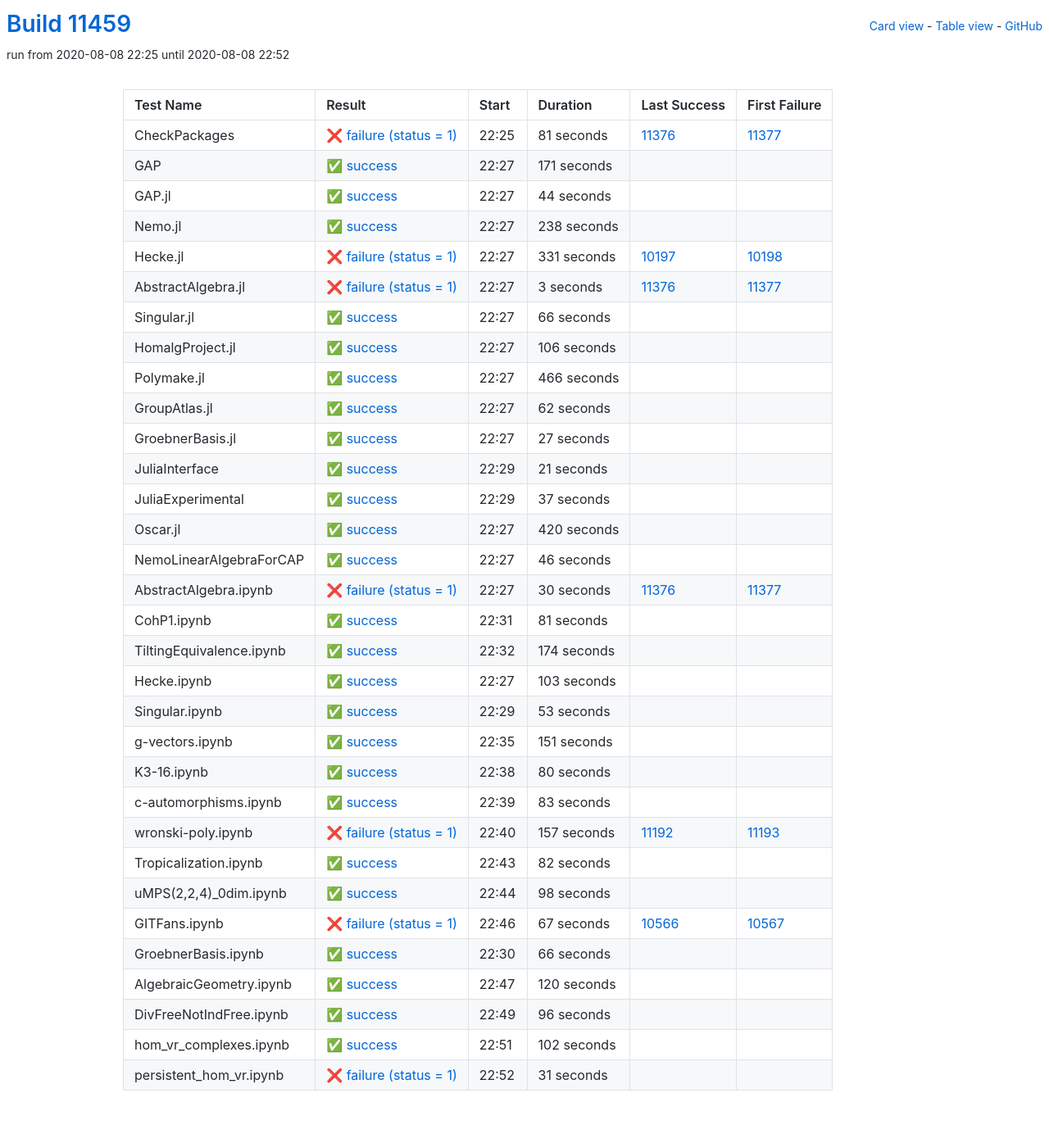
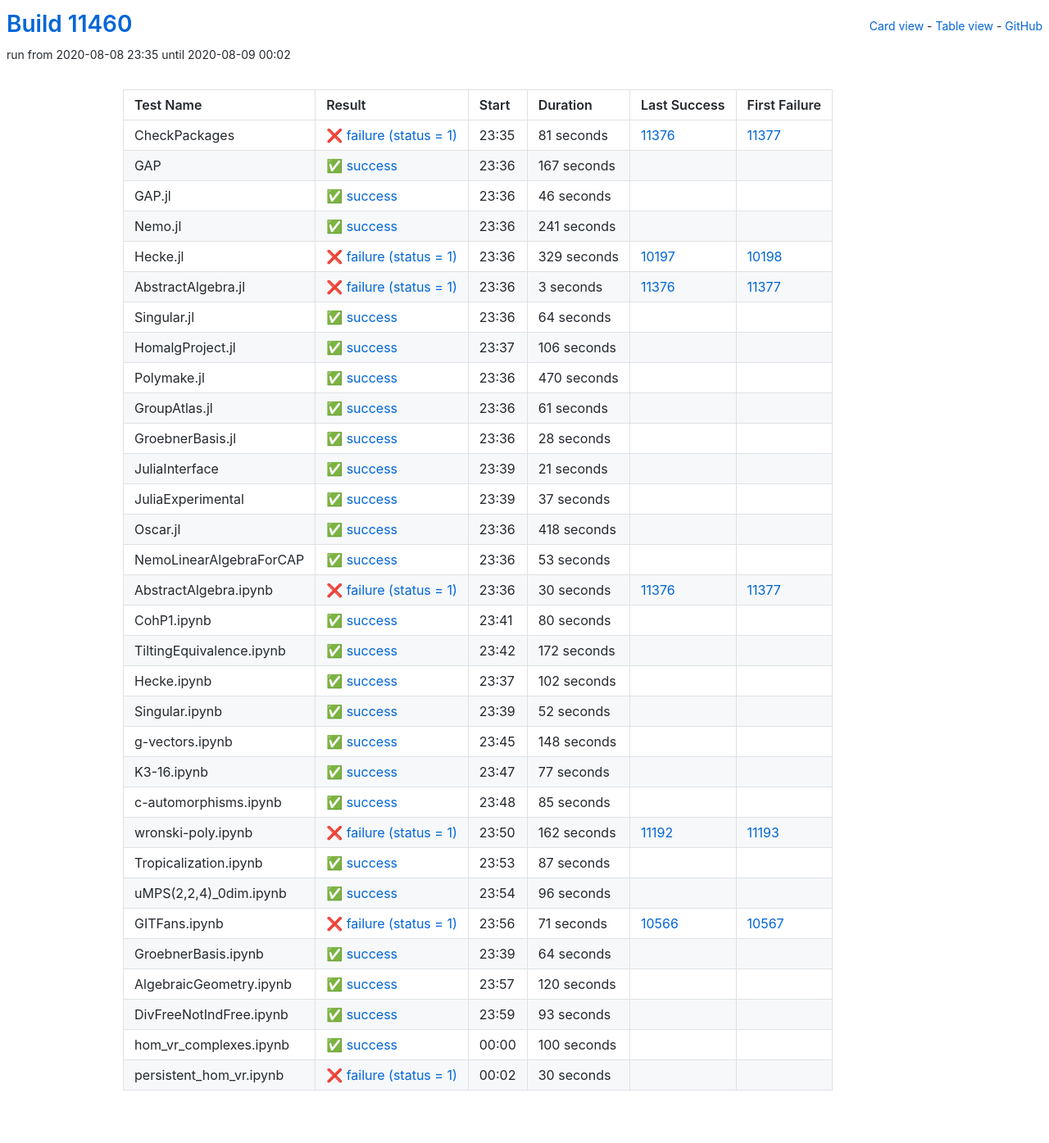
Before and after one commit to oscar-system/oscar-ci-status, a Jekyll site: the page built from table.html, in a window 1280 px wide. Shown: the whole page at 82% size. Built offline with Jekyll 4.4.1, drawn with Linux system fonts in a browser that asks for light colours.

Commit message:
Build #11460

```diff
--- a/_data/ci.yml
+++ b/_data/ci.yml
@@ -1,6 +1,6 @@
 ---
-build: 11459
-build_url: https://oscarci.mathematik.uni-kl.de/job/oscar/11459/
+build: 11460
+build_url: https://oscarci.mathematik.uni-kl.de/job/oscar/11460/
 job: oscar
 organization: oscar-system
 repo: oscar-ci-status
@@ -8,8 +8,8 @@
 tests:
 - name: CheckPackages
   id: checkpackages
-  log: https://oscarci.mathematik.uni-kl.de/job/oscar/11459/artifact/logs/build-11459/CheckPackages.log
-  start: 2020-08-08 22:25
+  log: https://oscarci.mathematik.uni-kl.de/job/oscar/11460/artifact/logs/build-11460/CheckPackages.log
+  start: 2020-08-08 23:35
   success: false
   exitcode: 1
   status: failure
@@ -20,56 +20,56 @@
   first_failure_url: https://oscarci.mathematik.uni-kl.de/job/oscar/11377/
 - name: GAP
   id: gap
-  log: https://oscarci.mathematik.uni-kl.de/job/oscar/11459/artifact/logs/build-11459/GAP.log
-  start: 2020-08-08 22:27
+  log: https://oscarci.mathematik.uni-kl.de/job/oscar/11460/artifact/logs/build-11460/GAP.log
+  start: 2020-08-08 23:36
   success: true
   exitcode: 0
   status: success
-  duration: 171
+  duration: 167
   last_success: false
   last_success_url:
   first_failure: false
   first_failure_url:
 - name: GAP.jl
   id: gap-jl
-  log: https://oscarci.mathematik.uni-kl.de/job/oscar/11459/artifact/logs/build-11459/GAP.jl.log
-  start: 2020-08-08 22:27
+  log: https://oscarci.mathematik.uni-kl.de/job/oscar/11460/artifact/logs/build-11460/GAP.jl.log
+  start: 2020-08-08 23:36
   success: true
   exitcode: 0
   status: success
-  duration: 44
+  duration: 46
   last_success: false
   last_success_url:
   first_failure: false
   first_failure_url:
 - name: Nemo.jl
   id: nemo-jl
-  log: https://oscarci.mathematik.uni-kl.de/job/oscar/11459/artifact/logs/build-11459/Nemo.jl.log
-  start: 2020-08-08 22:27
+  log: https://oscarci.mathematik.uni-kl.de/job/oscar/11460/artifact/logs/build-11460/Nemo.jl.log
+  start: 2020-08-08 23:36
   success: true
   exitcode: 0
   status: success
-  duration: 238
+  duration: 241
   last_success: false
   last_success_url:
   first_failure: false
   first_failure_url:
 - name: Hecke.jl
   id: hecke-jl
-  log: https://oscarci.mathematik.uni-kl.de/job/oscar/11459/artifact/logs/build-11459/Hecke.jl.log
-  start: 2020-08-08 22:27
+  log: https://oscarci.mathematik.uni-kl.de/job/oscar/11460/artifact/logs/build-11460/Hecke.jl.log
+  start: 2020-08-08 23:36
   success: false
   exitcode: 1
   status: failure
-  duration: 331
+  duration: 329
   last_success: 10197
   last_success_url: https://oscarci.mathematik.uni-kl.de/job/oscar/10197/
   first_failure: 10198
   first_failure_url: https://oscarci.mathematik.uni-kl.de/job/oscar/10198/
 - name: AbstractAlgebra.jl
   id: abstractalgebra-jl
-  log: https://oscarci.mathematik.uni-kl.de/job/oscar/11459/artifact/logs/build-11459/AbstractAlgebra.jl.log
-  start: 2020-08-08 22:27
+  log: https://oscarci.mathematik.uni-kl.de/job/oscar/11460/artifact/logs/build-11460/AbstractAlgebra.jl.log
+  start: 2020-08-08 23:36
   success: false
   exitcode: 1
   status: failure
@@ -80,20 +80,20 @@
   first_failure_url: https://oscarci.mathematik.uni-kl.de/job/oscar/11377/
 - name: Singular.jl
   id: singular-jl
-  log: https://oscarci.mathematik.uni-kl.de/job/oscar/11459/artifact/logs/build-11459/Singular.jl.log
-  start: 2020-08-08 22:27
+  log: https://oscarci.mathematik.uni-kl.de/job/oscar/11460/artifact/logs/build-11460/Singular.jl.log
+  start: 2020-08-08 23:36
   success: true
   exitcode: 0
   status: success
-  duration: 66
+  duration: 64
   last_success: false
   last_success_url:
   first_failure: false
   first_failure_url:
 - name: HomalgProject.jl
   id: homalgproject-jl
-  log: https://oscarci.mathematik.uni-kl.de/job/oscar/11459/artifact/logs/build-11459/HomalgProject.jl.log
-  start: 2020-08-08 22:27
+  log: https://oscarci.mathematik.uni-kl.de/job/oscar/11460/artifact/logs/build-11460/HomalgProject.jl.log
+  start: 2020-08-08 23:37
   success: true
   exitcode: 0
   status: success
@@ -104,44 +104,44 @@
   first_failure_url:
 - name: Polymake.jl
   id: polymake-jl
-  log: https://oscarci.mathematik.uni-kl.de/job/oscar/11459/artifact/logs/build-11459/Polymake.jl.log
-  start: 2020-08-08 22:27
+  log: https://oscarci.mathematik.uni-kl.de/job/oscar/11460/artifact/logs/build-11460/Polymake.jl.log
+  start: 2020-08-08 23:36
   success: true
   exitcode: 0
   status: success
-  duration: 466
+  duration: 470
   last_success: false
   last_success_url:
   first_failure: false
   first_failure_url:
 - name: GroupAtlas.jl
   id: groupatlas-jl
-  log: https://oscarci.mathematik.uni-kl.de/job/oscar/11459/artifact/logs/build-11459/GroupAtlas.jl.log
-  start: 2020-08-08 22:27
+  log: https://oscarci.mathematik.uni-kl.de/job/oscar/11460/artifact/logs/build-11460/GroupAtlas.jl.log
+  start: 2020-08-08 23:36
   success: true
   exitcode: 0
   status: success
-  duration: 62
+  duration: 61
   last_success: false
   last_success_url:
   first_failure: false
   first_failure_url:
 - name: GroebnerBasis.jl
   id: groebnerbasis-jl
-  log: https://oscarci.mathematik.uni-kl.de/job/oscar/11459/artifact/logs/build-11459/GroebnerBasis.jl.log
-  start: 2020-08-08 22:27
+  log: https://oscarci.mathematik.uni-kl.de/job/oscar/11460/artifact/logs/build-11460/GroebnerBasis.jl.log
+  start: 2020-08-08 23:36
   success: true
   exitcode: 0
   status: success
-  duration: 27
+  duration: 28
   last_success: false
   last_success_url:
   first_failure: false
   first_failure_url:
 - name: JuliaInterface
   id: juliainterface
-  log: https://oscarci.mathematik.uni-kl.de/job/oscar/11459/artifact/logs/build-11459/JuliaInterface.log
-  start: 2020-08-08 22:29
+  log: https://oscarci.mathematik.uni-kl.de/job/oscar/11460/artifact/logs/build-11460/JuliaInterface.log
+  start: 2020-08-08 23:39
   success: true
   exitcode: 0
   status: success
@@ -152,8 +152,8 @@
   first_failure_url:
 - name: JuliaExperimental
   id: juliaexperimental
-  log: https://oscarci.mathematik.uni-kl.de/job/oscar/11459/artifact/logs/build-11459/JuliaExperimental.log
-  start: 2020-08-08 22:29
+  log: https://oscarci.mathematik.uni-kl.de/job/oscar/11460/artifact/logs/build-11460/JuliaExperimental.log
+  start: 2020-08-08 23:39
   success: true
   exitcode: 0
   status: success
@@ -164,32 +164,32 @@
   first_failure_url:
 - name: Oscar.jl
   id: oscar-jl
-  log: https://oscarci.mathematik.uni-kl.de/job/oscar/11459/artifact/logs/build-11459/Oscar.jl.log
-  start: 2020-08-08 22:27
+  log: https://oscarci.mathematik.uni-kl.de/job/oscar/11460/artifact/logs/build-11460/Oscar.jl.log
+  start: 2020-08-08 23:36
   success: true
   exitcode: 0
   status: success
-  duration: 420
+  duration: 418
   last_success: false
   last_success_url:
   first_failure: false
   first_failure_url:
 - name: NemoLinearAlgebraForCAP
   id: nemolinearalgebraforcap
-  log: https://oscarci.mathematik.uni-kl.de/job/oscar/11459/artifact/logs/build-11459/NemoLinearAlgebraForCAP.log
-  start: 2020-08-08 22:27
+  log: https://oscarci.mathematik.uni-kl.de/job/oscar/11460/artifact/logs/build-11460/NemoLinearAlgebraForCAP.log
+  start: 2020-08-08 23:36
   success: true
   exitcode: 0
   status: success
-  duration: 46
+  duration: 53
   last_success: false
   last_success_url:
   first_failure: false
   first_failure_url:
 - name: AbstractAlgebra.ipynb
   id: abstractalgebra-ipynb
-  log: https://oscarci.mathematik.uni-kl.de/job/oscar/11459/artifact/logs/build-11459/AbstractAlgebra.ipynb.log
-  start: 2020-08-08 22:27
+  log: https://oscarci.mathematik.uni-kl.de/job/oscar/11460/artifact/logs/build-11460/AbstractAlgebra.ipynb.log
+  start: 2020-08-08 23:36
   success: false
   exitcode: 1
   status: failure
@@ -200,68 +200,8 @@
   first_failure_url: https://oscarci.mathematik.uni-kl.de/job/oscar/11377/
 - name: CohP1.ipynb
   id: cohp1-ipynb
-  log: https://oscarci.mathematik.uni-kl.de/job/oscar/11459/artifact/logs/build-11459/CohP1.ipynb.log
-  start: 2020-08-08 22:31
-  success: true
-  exitcode: 0
-  status: success
-  duration: 81
-  last_success: false
-  last_success_url:
-  first_failure: false
-  first_failure_url:
-- name: TiltingEquivalence.ipynb
-  id: tiltingequivalence-ipynb
-  log: https://oscarci.mathematik.uni-kl.de/job/oscar/11459/artifact/logs/build-11459/TiltingEquivalence.ipynb.log
-  start: 2020-08-08 22:32
-  success: true
-  exitcode: 0
-  status: success
-  duration: 174
-  last_success: false
-  last_success_url:
-  first_failure: false
-  first_failure_url:
-- name: Hecke.ipynb
-  id: hecke-ipynb
-  log: https://oscarci.mathematik.uni-kl.de/job/oscar/11459/artifact/logs/build-11459/Hecke.ipynb.log
-  start: 2020-08-08 22:27
-  success: true
-  exitcode: 0
-  status: success
-  duration: 103
-  last_success: false
-  last_success_url:
-  first_failure: false
-  first_failure_url:
-- name: Singular.ipynb
-  id: singular-ipynb
-  log: https://oscarci.mathematik.uni-kl.de/job/oscar/11459/artifact/logs/build-11459/Singular.ipynb.log
-  start: 2020-08-08 22:29
-  success: true
-  exitcode: 0
-  status: success
-  duration: 53
-  last_success: false
-  last_success_url:
-  first_failure: false
-  first_failure_url:
-- name: g-vectors.ipynb
-  id: g-vectors-ipynb
-  log: https://oscarci.mathematik.uni-kl.de/job/oscar/11459/artifact/logs/build-11459/g-vectors.ipynb.log
-  start: 2020-08-08 22:35
-  success: true
-  exitcode: 0
-  status: success
-  duration: 151
-  last_success: false
-  last_success_url:
-  first_failure: false
-  first_failure_url:
-- name: K3-16.ipynb
-  id: k3-16-ipynb
-  log: https://oscarci.mathematik.uni-kl.de/job/oscar/11459/artifact/logs/build-11459/K3-16.ipynb.log
-  start: 2020-08-08 22:38
+  log: https://oscarci.mathematik.uni-kl.de/job/oscar/11460/artifact/logs/build-11460/CohP1.ipynb.log
+  start: 2020-08-08 23:41
   success: true
   exitcode: 0
   status: success
@@ -270,82 +210,142 @@
   last_success_url:
   first_failure: false
   first_failure_url:
-- name: c-automorphisms.ipynb
-  id: c-automorphisms-ipynb
-  log: https://oscarci.mathematik.uni-kl.de/job/oscar/11459/artifact/logs/build-11459/c-automorphisms.ipynb.log
-  start: 2020-08-08 22:39
+- name: TiltingEquivalence.ipynb
+  id: tiltingequivalence-ipynb
+  log: https://oscarci.mathematik.uni-kl.de/job/oscar/11460/artifact/logs/build-11460/TiltingEquivalence.ipynb.log
+  start: 2020-08-08 23:42
   success: true
   exitcode: 0
   status: success
-  duration: 83
+  duration: 172
+  last_success: false
+  last_success_url:
+  first_failure: false
+  first_failure_url:
+- name: Hecke.ipynb
+  id: hecke-ipynb
+  log: https://oscarci.mathematik.uni-kl.de/job/oscar/11460/artifact/logs/build-11460/Hecke.ipynb.log
+  start: 2020-08-08 23:37
+  success: true
+  exitcode: 0
+  status: success
+  duration: 102
+  last_success: false
+  last_success_url:
+  first_failure: false
+  first_failure_url:
+- name: Singular.ipynb
+  id: singular-ipynb
+  log: https://oscarci.mathematik.uni-kl.de/job/oscar/11460/artifact/logs/build-11460/Singular.ipynb.log
+  start: 2020-08-08 23:39
+  success: true
+  exitcode: 0
+  status: success
+  duration: 52
+  last_success: false
+  last_success_url:
+  first_failure: false
+  first_failure_url:
+- name: g-vectors.ipynb
+  id: g-vectors-ipynb
+  log: https://oscarci.mathematik.uni-kl.de/job/oscar/11460/artifact/logs/build-11460/g-vectors.ipynb.log
+  start: 2020-08-08 23:45
+  success: true
+  exitcode: 0
+  status: success
+  duration: 148
+  last_success: false
+  last_success_url:
+  first_failure: false
+  first_failure_url:
+- name: K3-16.ipynb
+  id: k3-16-ipynb
+  log: https://oscarci.mathematik.uni-kl.de/job/oscar/11460/artifact/logs/build-11460/K3-16.ipynb.log
+  start: 2020-08-08 23:47
+  success: true
+  exitcode: 0
+  status: success
+  duration: 77
+  last_success: false
+  last_success_url:
+  first_failure: false
+  first_failure_url:
+- name: c-automorphisms.ipynb
+  id: c-automorphisms-ipynb
+  log: https://oscarci.mathematik.uni-kl.de/job/oscar/11460/artifact/logs/build-11460/c-automorphisms.ipynb.log
+  start: 2020-08-08 23:48
+  success: true
+  exitcode: 0
+  status: success
+  duration: 85
   last_success: false
   last_success_url:
   first_failure: false
   first_failure_url:
 - name: wronski-poly.ipynb
   id: wronski-poly-ipynb
-  log: https://oscarci.mathematik.uni-kl.de/job/oscar/11459/artifact/logs/build-11459/wronski-poly.ipynb.log
-  start: 2020-08-08 22:40
+  log: https://oscarci.mathematik.uni-kl.de/job/oscar/11460/artifact/logs/build-11460/wronski-poly.ipynb.log
+  start: 2020-08-08 23:50
   success: false
   exitcode: 1
   status: failure
-  duration: 157
+  duration: 162
   last_success: 11192
   last_success_url: https://oscarci.mathematik.uni-kl.de/job/oscar/11192/
   first_failure: 11193
   first_failure_url: https://oscarci.mathematik.uni-kl.de/job/oscar/11193/
 - name: Tropicalization.ipynb
   id: tropicalization-ipynb
-  log: https://oscarci.mathematik.uni-kl.de/job/oscar/11459/artifact/logs/build-11459/Tropicalization.ipynb.log
-  start: 2020-08-08 22:43
+  log: https://oscarci.mathematik.uni-kl.de/job/oscar/11460/artifact/logs/build-11460/Tropicalization.ipynb.log
+  start: 2020-08-08 23:53
   success: true
   exitcode: 0
   status: success
-  duration: 82
+  duration: 87
   last_success: false
   last_success_url:
   first_failure: false
   first_failure_url:
 - name: uMPS(2,2,4)_0dim.ipynb
   id: umps-2-2-4-0dim-ipynb
-  log: https://oscarci.mathematik.uni-kl.de/job/oscar/11459/artifact/logs/build-11459/uMPS-2-2-4-_0dim.ipynb.log
-  start: 2020-08-08 22:44
+  log: https://oscarci.mathematik.uni-kl.de/job/oscar/11460/artifact/logs/build-11460/uMPS-2-2-4-_0dim.ipynb.log
+  start: 2020-08-08 23:54
   success: true
   exitcode: 0
   status: success
-  duration: 98
+  duration: 96
   last_success: false
   last_success_url:
   first_failure: false
   first_failure_url:
 - name: GITFans.ipynb
   id: gitfans-ipynb
-  log: https://oscarci.mathematik.uni-kl.de/job/oscar/11459/artifact/logs/build-11459/GITFans.ipynb.log
-  start: 2020-08-08 22:46
+  log: https://oscarci.mathematik.uni-kl.de/job/oscar/11460/artifact/logs/build-11460/GITFans.ipynb.log
+  start: 2020-08-08 23:56
   success: false
   exitcode: 1
   status: failure
-  duration: 67
+  duration: 71
   last_success: 10566
   last_success_url: https://oscarci.mathematik.uni-kl.de/job/oscar/10566/
   first_failure: 10567
   first_failure_url: https://oscarci.mathematik.uni-kl.de/job/oscar/10567/
 - name: GroebnerBasis.ipynb
   id: groebnerbasis-ipynb
-  log: https://oscarci.mathematik.uni-kl.de/job/oscar/11459/artifact/logs/build-11459/GroebnerBasis.ipynb.log
-  start: 2020-08-08 22:30
+  log: https://oscarci.mathematik.uni-kl.de/job/oscar/11460/artifact/logs/build-11460/GroebnerBasis.ipynb.log
+  start: 2020-08-08 23:39
   success: true
   exitcode: 0
   status: success
-  duration: 66
+  duration: 64
   last_success: false
   last_success_url:
   first_failure: false
   first_failure_url:
 - name: AlgebraicGeometry.ipynb
   id: algebraicgeometry-ipynb
-  log: https://oscarci.mathematik.uni-kl.de/job/oscar/11459/artifact/logs/build-11459/AlgebraicGeometry.ipynb.log
-  start: 2020-08-08 22:47
+  log: https://oscarci.mathematik.uni-kl.de/job/oscar/11460/artifact/logs/build-11460/AlgebraicGeometry.ipynb.log
+  start: 2020-08-08 23:57
   success: true
   exitcode: 0
   status: success
@@ -356,36 +356,36 @@
   first_failure_url:
 - name: DivFreeNotIndFree.ipynb
   id: divfreenotindfree-ipynb
-  log: https://oscarci.mathematik.uni-kl.de/job/oscar/11459/artifact/logs/build-11459/DivFreeNotIndFree.ipynb.log
-  start: 2020-08-08 22:49
+  log: https://oscarci.mathematik.uni-kl.de/job/oscar/11460/artifact/logs/build-11460/DivFreeNotIndFree.ipynb.log
+  start: 2020-08-08 23:59
   success: true
   exitcode: 0
   status: success
-  duration: 96
+  duration: 93
   last_success: false
   last_success_url:
   first_failure: false
   first_failure_url:
 - name: hom_vr_complexes.ipynb
   id: hom-vr-complexes-ipynb
-  log: https://oscarci.mathematik.uni-kl.de/job/oscar/11459/artifact/logs/build-11459/hom_vr_complexes.ipynb.log
-  start: 2020-08-08 22:51
+  log: https://oscarci.mathematik.uni-kl.de/job/oscar/11460/artifact/logs/build-11460/hom_vr_complexes.ipynb.log
+  start: 2020-08-09 00:00
   success: true
   exitcode: 0
   status: success
-  duration: 102
+  duration: 100
   last_success: false
   last_success_url:
   first_failure: false
   first_failure_url:
 - name: persistent_hom_vr.ipynb
   id: persistent-hom-vr-ipynb
-  log: https://oscarci.mathematik.uni-kl.de/job/oscar/11459/artifact/logs/build-11459/persistent_hom_vr.ipynb.log
-  start: 2020-08-08 22:52
+  log: https://oscarci.mathematik.uni-kl.de/job/oscar/11460/artifact/logs/build-11460/persistent_hom_vr.ipynb.log
+  start: 2020-08-09 00:02
   success: false
   exitcode: 1
   status: failure
-  duration: 31
+  duration: 30
   last_success: false
   last_success_url:
   first_failure: false
```
Also changed, not shown: README.md.
